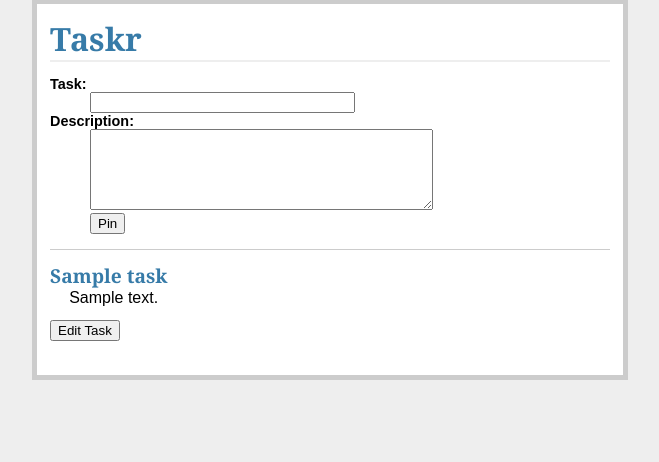
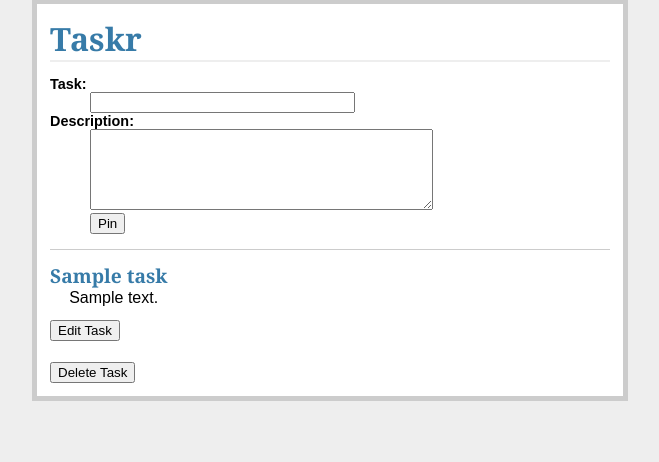
Before and after one commit to lukeschwab17/to_do_list, a Flask app: template templates/show_tasks.html in a window 1280 px wide. Shown: the part 33-495 px from the top of the page, without its empty margins (310-969 px from the left). Run offline with Flask 3, Linux system fonts and the light colour scheme; the template is opened without the code that fills it: most values are stand-ins (such as "Sample title", 1, 10 or a date in 2020).

Commit message:
added delete task functionality

```diff
--- a/app.py
+++ b/app.py
@@ -89,7 +89,17 @@ def edit_task():
     task_id = int(request.form['task-id'])
 
     db = get_db()
-    cur = db.execute("UPDATE tasks SET title = ?, text = ? WHERE id = ?", (title, text, task_id))
+    db.execute("UPDATE tasks SET title = ?, text = ? WHERE id = ?", (title, text, task_id))
     db.commit()
 
     return redirect(url_for('show_tasks'))
+
+@app.route('/delete', methods=['POST'])
+def delete_task():
+    task = int(request.form['task-to-delete'])
+
+    db = get_db()
+    db.execute('DELETE FROM tasks WHERE id = ?', (task,))
+    db.commit()
+
+    return redirect(url_for('show_tasks'))
--- a/static/scripts.js
+++ b/static/scripts.js
@@ -4,5 +4,6 @@ function showEdit(id) {
         for(let i = 0; i < children.length; ++i) {
             children[i].style.visibility = 'visible';
         }
-       document.getElementById(`edit-${id}`).remove()
+        document.getElementById(`edit-${id}`).remove();
+        document.getElementById(`delete-${id}`).remove()
     }
--- a/templates/show_tasks.html
+++ b/templates/show_tasks.html
@@ -22,6 +22,10 @@
         <input type="submit" class="task-editor" name="submit" value="OK">
         <input type="hidden" name="task-id" value="{{ task.id }}">
       </form>
+      <form action="{{ url_for('delete_task') }}" method="post">
+        <input type="submit" id="delete-{{ task.id }}" value="Delete Task">
+        <input type="hidden" name="task-to-delete" value="{{ task.id }}">
+      </form>
     </div>
   {% else %}
     <li><em>Unbelievable.  No tasks here so far</em></li>
```
